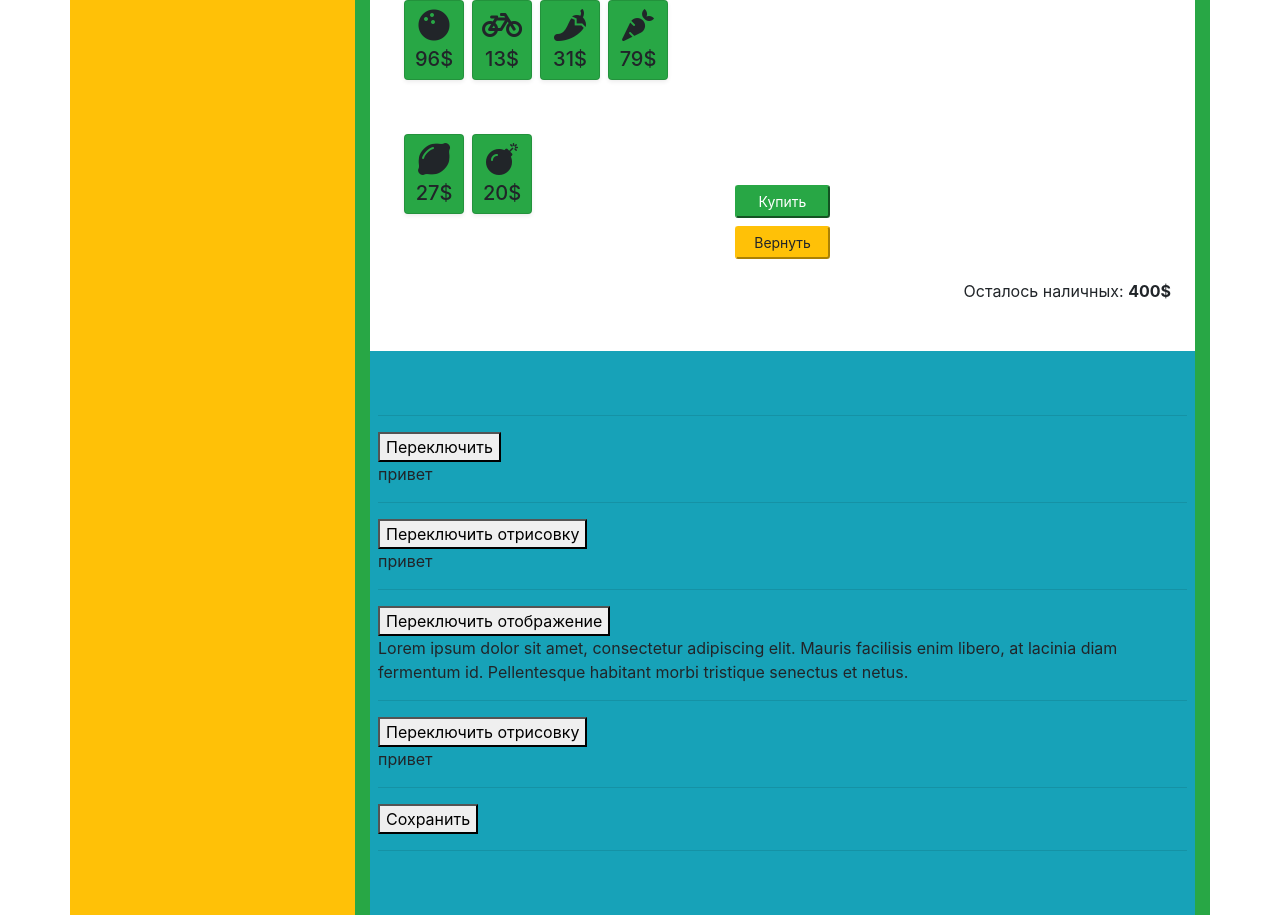
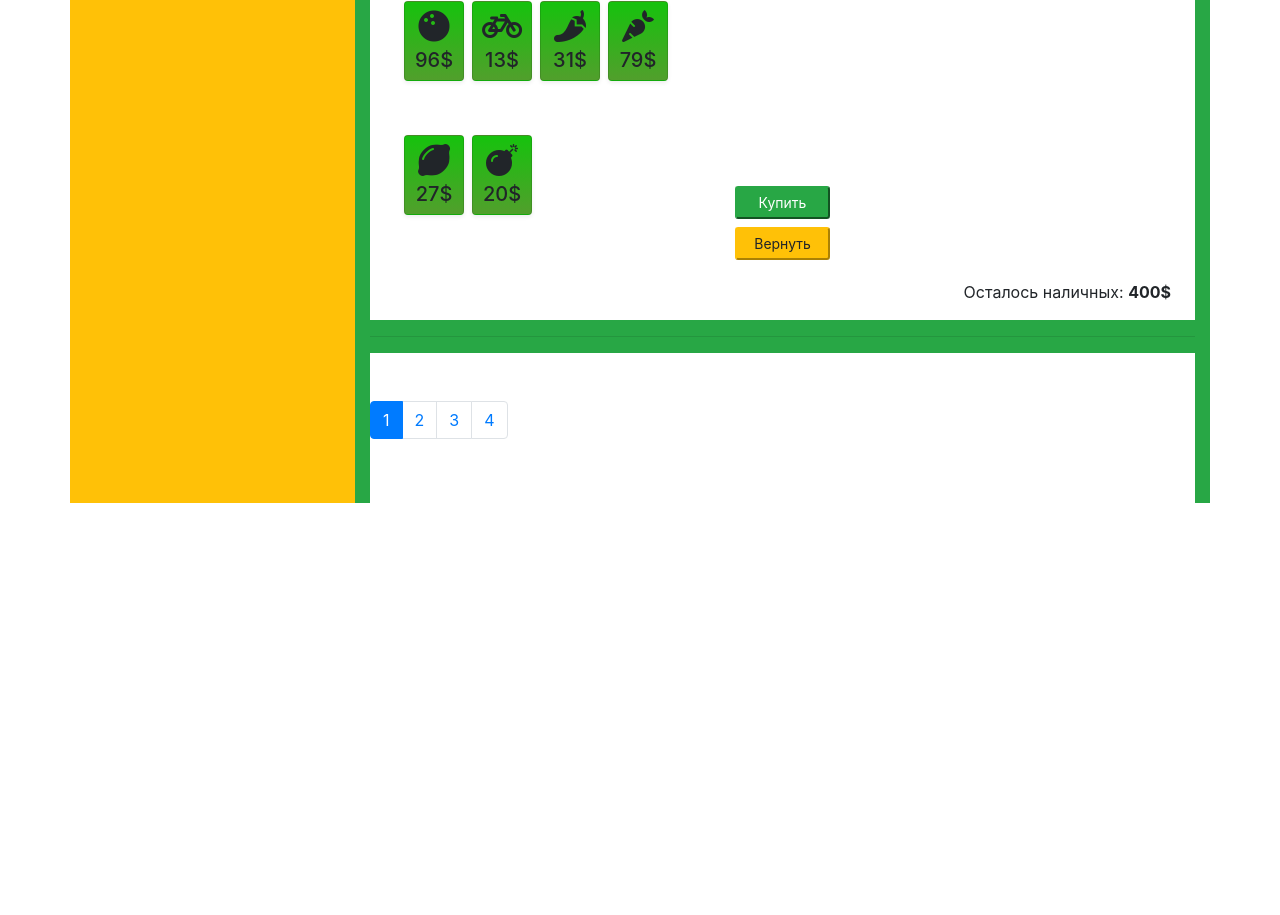
Before and after one commit to Alexey-aka-sultan/techno-demo, a Vue app: page / in a window 1280 px wide. Shown: the part 1000-1915 px from the top of the page. After the commit the page ends 1503 px from the top, so only its background shows below. Built offline with nearby package versions, Linux system fonts and the light colour scheme.

Commit message:
start creation of pagination component

```diff
--- a/package.json
+++ b/package.json
@@ -3,7 +3,7 @@
   "version": "0.1.0",
   "private": true,
   "scripts": {
-    "serve": "vue-cli-service serve",
+    "serve": "vue-cli-service serve --open",
     "build": "vue-cli-service build"
   },
   "dependencies": {
--- a/src/App.vue
+++ b/src/App.vue
@@ -8,8 +8,10 @@
           <div id="nav" class="col-3 bg-warning">nav</div>
           <div id="sections" class="col-9 bg-success">
             <sectionCarousel></sectionCarousel>
+            <hr>
             <sectionAnimationList></sectionAnimationList>
-            <sectionAnimationTest1></sectionAnimationTest1>
+            <hr>
+            <sectionPagination></sectionPagination>
           </div>
         </div>
     </div>
@@ -20,7 +22,7 @@
 import sectionHeader from './components/sectionHeader'
 import sectionCarousel from './components/sectionCarousel'
 import sectionAnimationList from './components/sectionAnimationList'
-import sectionAnimationTest1 from './components/sectionAnimationTest1'
+import sectionPagination from './components/sectionPagination'
 
 export default {
   name: "app",
@@ -31,7 +33,7 @@ export default {
     sectionHeader,
     sectionCarousel,
     sectionAnimationList,
-    sectionAnimationTest1
+    sectionPagination
   }
 };
 </script>
--- /dev/null
+++ b/src/components/paginatorComponent.vue
@@ -0,0 +1,80 @@
+<template>
+  <nav>
+    <ul class="pagination">
+      <li class="page-item" v-if="prev"><a class="page-link" href="#">Previous</a></li>
+      <li
+        class="page-item"
+        :class="{ active: currentPage === i + 1 + offsetPageNumber }"
+        v-for="(item, i) in pageButtonsAmount"
+        :key="i"
+      >
+        <a class="page-link" @click="selectPage(i)">{{ i + 1 + offsetPageNumber }}</a>
+      </li>
+      <li class="page-item" v-if="next"><a class="page-link" href="#">Next</a></li>
+    </ul>
+  </nav>
+</template>
+
+<script>
+export default {
+  props: {
+    prev: {
+      type: Boolean,
+      default: false
+    },
+    next: {
+      type: Boolean,
+      default: false
+    },
+    itemsAmount: {
+      type: Number,
+      default: 0
+    },
+    itemsOnPage: {
+      type: Number,
+      default: 0
+    },
+    maxPageButtonsAmount: {
+      type: Number,
+      default: 5
+    }
+  },
+  data() {
+    return {
+      pageButtonsAmount: 0,
+      pagesAmount: 0,
+      currentPage: 0,
+      offsetPageNumber: 0
+    };
+  },
+  methods: {
+    selectPage(val) {
+      this.currentPage = val + 1 + this.offsetPageNumber;
+      console.log(this.currentPage);
+    }
+  },
+  created() {
+    try {
+      //
+      this.pagesAmount = Math.floor(this.itemsAmount / this.itemsOnPage);
+      //
+      if (this.pagesAmount < this.maxPageButtonsAmount) {
+        this.pageButtonsAmount = this.pagesAmount;
+      } else {
+        this.pageButtonsAmount = this.maxPageButtonsAmount;
+      }
+      //
+      this.currentPage = 1;
+      //
+    } catch (error) {
+      console.log(error);
+    }
+  },
+  mounted() {
+    console.log(this.pagesAmount);
+    console.log(this.pageButtonsAmount);
+  }
+};
+</script>
+
+<style></style>
--- a/src/components/sectionAnimationList.vue
+++ b/src/components/sectionAnimationList.vue
@@ -1,5 +1,5 @@
 <template>
-  <section id="animationList-section" class="pt-5 pb-5 bg-white">
+  <section id="animationList-section" class="pt-5 pb-3 bg-white">
     <!--  -->
     <h4 class="text-center pb-4">
       Покупка случайного товара по случайным ценам
@@ -14,11 +14,7 @@
         leave-active-class="animated rubberBand"
         enter-active-class="animated wobble"
       >
-        <div
-          v-for="item in arrayOne"
-          :key="item.id"
-          class="card p-1 bg-success shadow-sm m-1"
-        >
+        <div v-for="item in arrayOne" :key="item.id" class="card p-1 bg-success shadow-sm m-1">
           <div class="card-body p-1 text-center">
             <i :class="item.imgSrc"></i>
             <h5 class="card-title mb-0 mt-1">{{ item.cost }}$</h5>
@@ -28,9 +24,7 @@
       <!--  -->
       <div class="col-2 d-flex flex-column justify-content-end">
         <button class="btn-sm btn-success m-1" @click="buyItem">Купить</button>
-        <button class="btn-sm btn-warning m-1" @click="returnItem">
-          Вернуть
-        </button>
+        <button class="btn-sm btn-warning m-1" @click="returnItem">Вернуть</button>
       </div>
       <!--  -->
       <div class="shopping-list col-5">
@@ -43,21 +37,14 @@
         >
           <li v-for="item in arrayTwo" :key="item.id" class="list-group-item">
             {{ item.title }}
-            <span class="badge badge-primary float-right">
-              {{ item.cost }}$
-            </span>
+            <span class="badge badge-primary float-right"> {{ item.cost }}$ </span>
           </li>
         </transition-group>
       </div>
     </div>
-    <div
-      class="d-flex justify-content-between align-items-center position-relative pt-3"
-    >
+    <div class="d-flex justify-content-between align-items-center position-relative pt-3">
       <transition enter-class="opacity-0" enter-active-class="transition-500ms">
-        <div
-          v-show="error"
-          class="alert alert-warning show position-absolute m-0 ml-2"
-        >
+        <div v-show="error" class="alert alert-warning show position-absolute m-0 ml-2">
           {{ error }}
           <button class="close ml-3" @click="clearError()">
             <span aria-hidden="true">&times;</span>
@@ -116,14 +103,15 @@ export default {
     buyIsValid(item) {
       this.clearError();
 
-      if (this.arrayOne.length === 0) this.error = "Вы купили весь товар";
-      if (this.cash - item.cost < 0) this.error = "У вас не достаточно денег";
-
-      if (this.error) {
+      if (this.arrayOne.length === 0) {
+        this.error = "Вы купили весь товар";
         return false;
-      } else {
-        return true;
       }
+      if (this.cash - item.cost < 0) {
+        this.error = "У вас не достаточно денег";
+        return false;
+      }
+      return true;
     },
     returnIsValid() {
       this.clearError();
@@ -182,6 +170,8 @@ export default {
 
 .items-list > .card {
   min-width: 60px;
+  background: rgb(22, 194, 13);
+  background: linear-gradient(0deg, #519f2c, #16c20d);
 }
 .items-list > .card i {
   font-size: 2rem;
--- a/src/components/sectionAnimationTest1.vue
+++ /dev/null
@@ -1,208 +0,0 @@
-<template>
-  <section id="section-test-1" class="bg-info p-2 pt-5 pb-5">
-    <hr />
-    <button v-on:click="fade = !fade">
-      Переключить
-    </button>
-    <transition
-      name="fade"
-      v-on:before-enter="beforeEnter"
-      v-on:enter="enter"
-      v-on:after-enter="afterEnter"
-      v-on:enter-cancelled="enterCancelled"
-      v-on:before-leave="beforeLeave"
-      v-on:leave="leave"
-      v-on:after-leave="afterLeave"
-      v-on:leave-cancelled="leaveCancelled"
-    >
-      <p v-if="fade">привет</p>
-    </transition>
-
-    <hr />
-    <button @click="slideFade = !slideFade">
-      Переключить отрисовку
-    </button>
-    <transition name="slide-fade">
-      <p v-if="slideFade">привет</p>
-    </transition>
-
-    <hr />
-    <button @click="animationBounce = !animationBounce">
-      Переключить отображение
-    </button>
-    <transition
-      name="bounce"
-      v-on:before-enter="beforeEnter"
-      v-on:enter="enter"
-      v-on:after-enter="afterEnter"
-      v-on:enter-cancelled="enterCancelled"
-      v-on:before-leave="beforeLeave"
-      v-on:leave="leave"
-      v-on:after-leave="afterLeave"
-      v-on:leave-cancelled="leaveCancelled"
-    >
-      <p v-if="animationBounce">
-        Lorem ipsum dolor sit amet, consectetur adipiscing elit. Mauris
-        facilisis enim libero, at lacinia diam fermentum id. Pellentesque
-        habitant morbi tristique senectus et netus.
-      </p>
-    </transition>
-
-    <hr />
-    <button @click="customClassesTransition = !customClassesTransition">
-      Переключить отрисовку
-    </button>
-    <transition
-      enter-active-class="animated tada"
-      leave-active-class="animated bounceOutRight"
-      v-on:after-enter="afterEnter"
-      v-on:after-leave="afterLeave"
-    >
-      <p v-if="customClassesTransition">привет</p>
-    </transition>
-    <hr />
-    <transition
-      mode="out-in"
-      enter-active-class="animated tada"
-      leave-active-class="animated fadeOut faster"
-    >
-      <button v-if="isEditing" key="save" @click="isEditing = false">
-        Сохранить
-      </button>
-      <button v-else key="edit" @click="isEditing = true">
-        Редактировать
-      </button>
-    </transition>
-    <hr />
-  </section>
-</template>
-
-<script>
-export default {
-  data() {
-    return {
-      fade: true,
-      slideFade: true,
-      animationBounce: true,
-      customClassesTransition: true,
-      isEditing: true
-    };
-  },
-  methods: {
-    beforeEnter: function(el) {
-      console.log(`beforeEnter:`);
-      console.log(el);
-      console.log("-------");
-    },
-    // коллбэк done не обязательно использовать, если
-    // анимация или переход также определены в CSS
-    enter: function(el, done) {
-      console.log(`enter:`);
-      console.log(el);
-
-      let duration = this.getTimeoutForDuration(el);
-      console.log(duration);
-
-      console.log("-------");
-      setTimeout(() => done(), +duration);
-    },
-    afterEnter: function(el) {
-      console.log(`afterEnter:`);
-      console.log(el);
-      el.style.color = "#FFFFFF";
-      console.log("-------");
-    },
-    enterCancelled: function(el) {
-      console.log(`enterCancelled:`);
-      console.log(el);
-      console.log("-------");
-    },
-    beforeLeave: function(el) {
-      console.log(`beforeLeave:`);
-      console.log(el);
-      console.log("-------");
-    },
-    // коллбэк done не обязательно использовать, если
-    // анимация или переход также определены в CSS
-    leave: function(el, done) {
-      console.log(`leave:`);
-      console.log(el);
-      let duration = this.getTimeoutForDuration(el);
-      console.log(duration);
-
-      console.log("-------");
-      setTimeout(() => done(), +duration);
-    },
-    afterLeave: function(el) {
-      console.log(`afterLeave:`);
-      console.log(el);
-      console.log("-------");
-    },
-    // leaveCancelled доступна только для v-show
-    leaveCancelled: function(el) {
-      console.log(`leaveCancelled:`);
-      console.log(el);
-      console.log("-------");
-    },
-    getTimeoutForDuration(el) {
-      let tDuration = getComputedStyle(el).transitionDuration;
-      let aDuration = getComputedStyle(el).animationDuration;
-      let duration = 0;
-
-      tDuration = +tDuration.slice(0, tDuration.length - 1) * 1000;
-      aDuration = +aDuration.slice(0, aDuration.length - 1) * 1000;
-
-      +tDuration > +aDuration ? (duration = tDuration) : (duration = aDuration);
-
-      return duration;
-    }
-  }
-};
-</script>
-
-<style>
-/*  */
-/*  */
-.fade-enter-active,
-.fade-leave-active {
-  transition: opacity 2s;
-}
-.fade-enter,
-.fade-leave-to {
-  opacity: 0;
-}
-
-/* Анимации появления и исчезновения могут иметь различные продолжительности и динамику. */
-.slide-fade-enter-active {
-  transition: all 0.3s ease;
-}
-.slide-fade-leave-active {
-  transition: all 0.8s cubic-bezier(1, 0.5, 0.8, 1);
-}
-.slide-fade-enter,
-.slide-fade-leave-to {
-  transform: translateX(10px);
-  opacity: 0;
-}
-
-/*  */
-.bounce-enter-active {
-  animation: bounce-in 0.5s;
-}
-.bounce-leave-active {
-  animation: bounce-in 0.5s reverse;
-}
-@keyframes bounce-in {
-  0% {
-    transform: scale(0);
-    opacity: 0;
-  }
-  50% {
-    transform: scale(1.5);
-  }
-  100% {
-    transform: scale(1);
-    opacity: 1;
-  }
-}
-</style>
--- a/src/components/sectionCarousel.vue
+++ b/src/components/sectionCarousel.vue
@@ -1,7 +1,7 @@
 <template>
   <section
     id="carousel-section"
-    class="d-flex justify-content-center pt-5 pb-5"
+    class="d-flex justify-content-center pt-5 pb-5 bg-white"
   >
     <carouselComponent
       id="carouselOne"
--- a/src/components/sectionHeader.vue
+++ b/src/components/sectionHeader.vue
@@ -1,5 +1,5 @@
 <template>
-  <div class="jumbotron jumbotron-fluid">
+  <div class="jumbotron jumbotron-fluid mb-0">
     <div class="container">
       <h1 class="display-1">Techno demo</h1>
     </div>
--- /dev/null
+++ b/src/components/sectionPagination.vue
@@ -0,0 +1,21 @@
+<template>
+  <section id="pagination-section" class="pt-5 pb-5 bg-white">
+    <paginatorComponent :itemsAmount="9" :itemsOnPage="2"></paginatorComponent>
+  </section>
+</template>
+
+<script>
+import paginatorComponent from "./paginatorComponent";
+export default {
+  data() {
+    return {
+      //
+    };
+  },
+  components: {
+    paginatorComponent
+  }
+};
+</script>
+
+<style></style>
```
Also changed, not shown: 1 other file (tests, documents, lock files or other folders).
